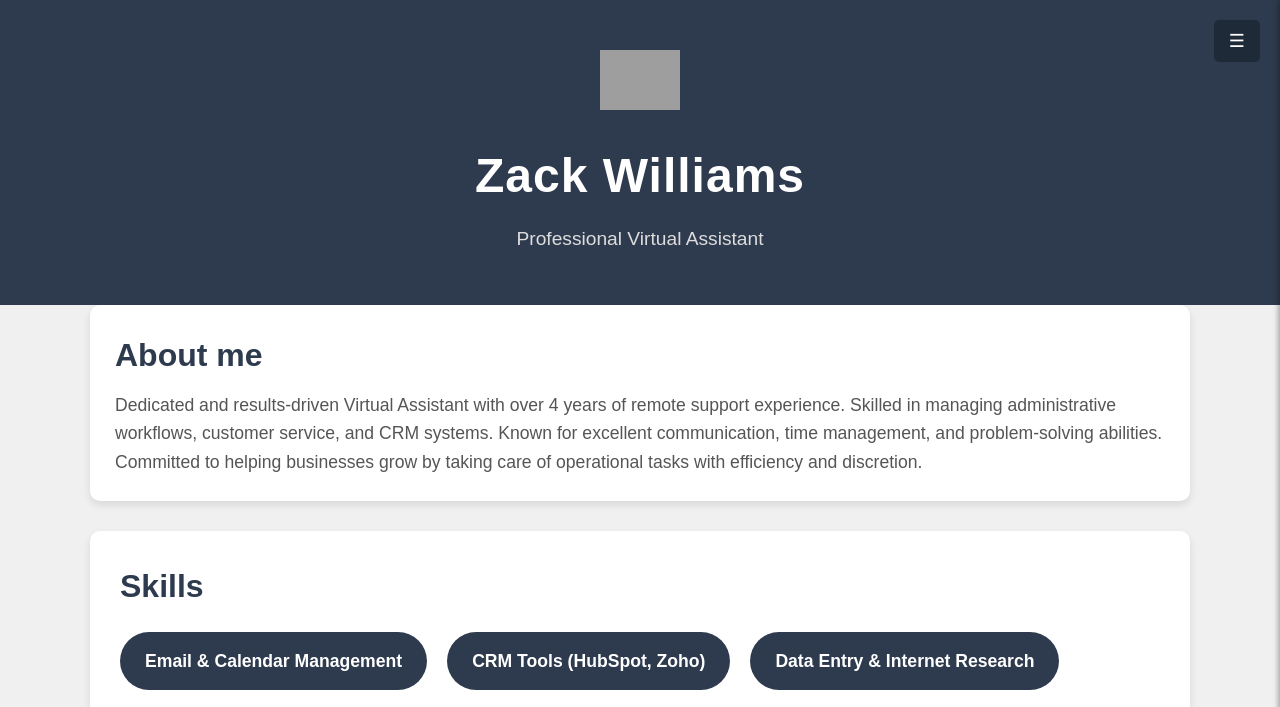
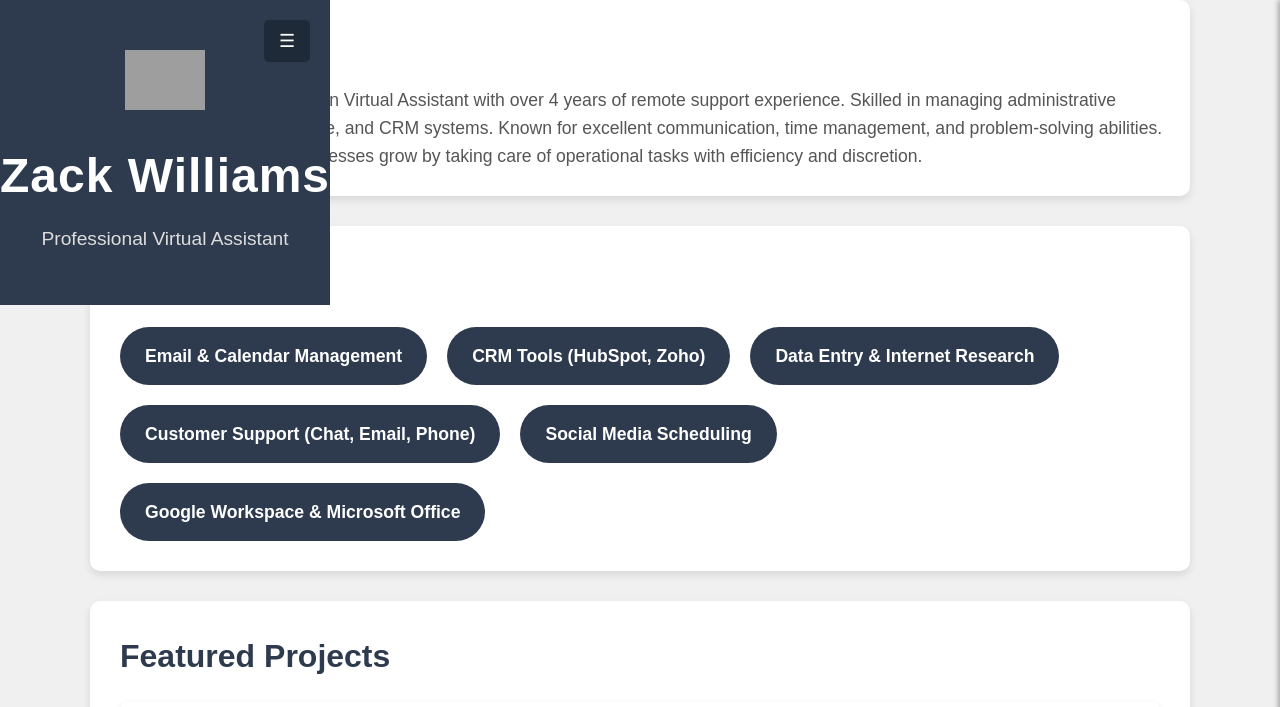
Before and after one commit to ZackVirtualServices/View, a plain HTML site: page index.html in a window 1280 px wide. Shown: the top 707 px of the page. Drawn offline with Linux system fonts and the light colour scheme; grey boxes are pictures that could not be loaded.

Commit message:
Update index.html

```diff
--- a/index.html
+++ b/index.html
@@ -25,15 +25,19 @@
       color: inherit;
     }
     header {
+      position: fixed;
       background: #2e3b4e;
       color: #fff;
       padding: 50px 0;
       text-align: center;
-      position: relative; /* for positioning toggle */
+      width: 100%:
+      z-index: 1000;
+
+        /* for positioning toggle */
     }
     header img {
       width: 80px;
-      margin: 0;  /* Remove bottom margin */
+      left-margin: 0;  /* Remove bottom margin */
     }
     header h1 {
       font-size: 3rem;
```
